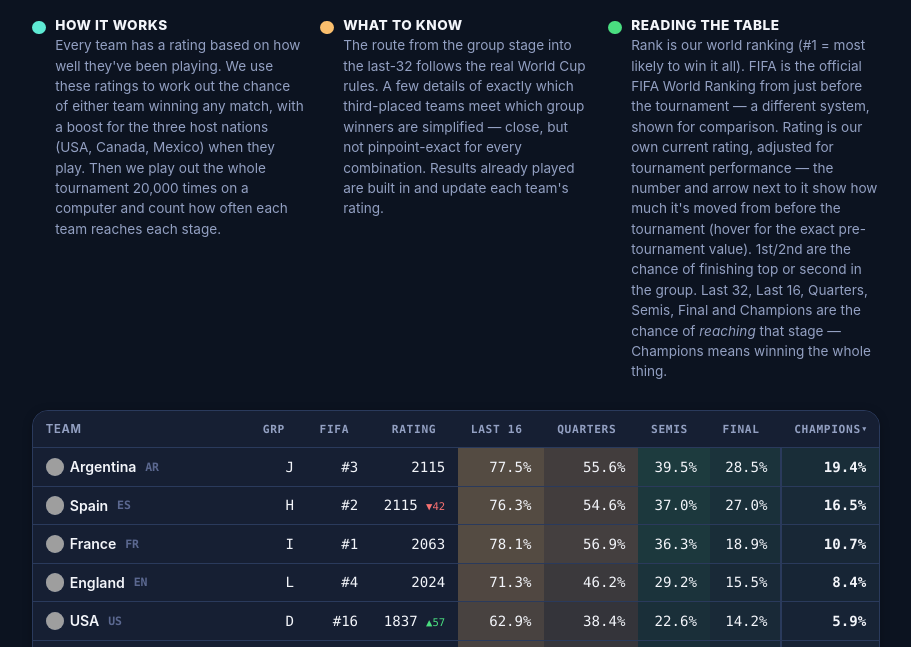
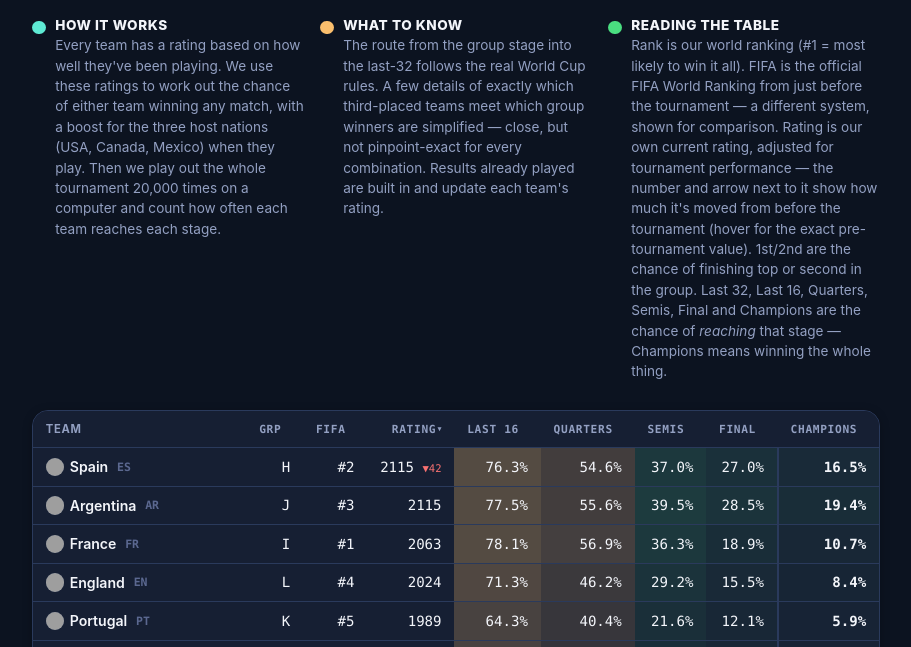
Before and after one commit to Tangerineman83/World-Cup-Odds, a website: page predictions.html in a window 1280 px wide. Shown: the part 150-797 px from the top of the page, without its empty margins (184-1095 px from the left). Drawn offline with Linux system fonts and the light colour scheme; grey boxes are pictures that could not be loaded.

Commit message:
Add files via upload

```diff
--- a/predictions.html
+++ b/predictions.html
@@ -53,12 +53,12 @@
             <th data-key="name" class="col-team sortable">Team</th>
             <th data-key="group" class="col-num sortable">Grp</th>
             <th data-key="fifaRank" class="col-num sortable" title="Official FIFA World Ranking position (11 June 2026, the last update before the tournament)">FIFA</th>
-            <th data-key="eloRating" class="col-num sortable col-rating" title="This team's rating now, adjusted for tournament performance so far. The arrow and number show the change from their pre-tournament rating.">Rating</th>
+            <th data-key="eloRating" class="col-num sortable col-rating sorted-desc" title="This team's rating now, adjusted for tournament performance so far. The arrow and number show the change from their pre-tournament rating.">Rating</th>
             <th data-key="pRoundOf16" class="col-num sortable">Last 16</th>
             <th data-key="pQuarterFinal" class="col-num sortable">Quarters</th>
             <th data-key="pSemiFinal" class="col-num sortable">Semis</th>
             <th data-key="pFinal" class="col-num sortable">Final</th>
-            <th data-key="pChampion" class="col-num sortable sorted-desc">Champions</th>
+            <th data-key="pChampion" class="col-num sortable">Champions</th>
           </tr>
         </thead>
         <tbody id="table-body">
--- a/predictions.js
+++ b/predictions.js
@@ -10,7 +10,7 @@
   const scenarioModalFlow = document.getElementById('scenario-modal-flow');
 
   let currentData = null;
-  let sortKey = 'pChampion';
+  let sortKey = 'eloRating';
   let sortDir = 'desc';
   let selectedTeamName = null;
   let selectedFlowSide = null; // 'left' | 'right' | null
```
